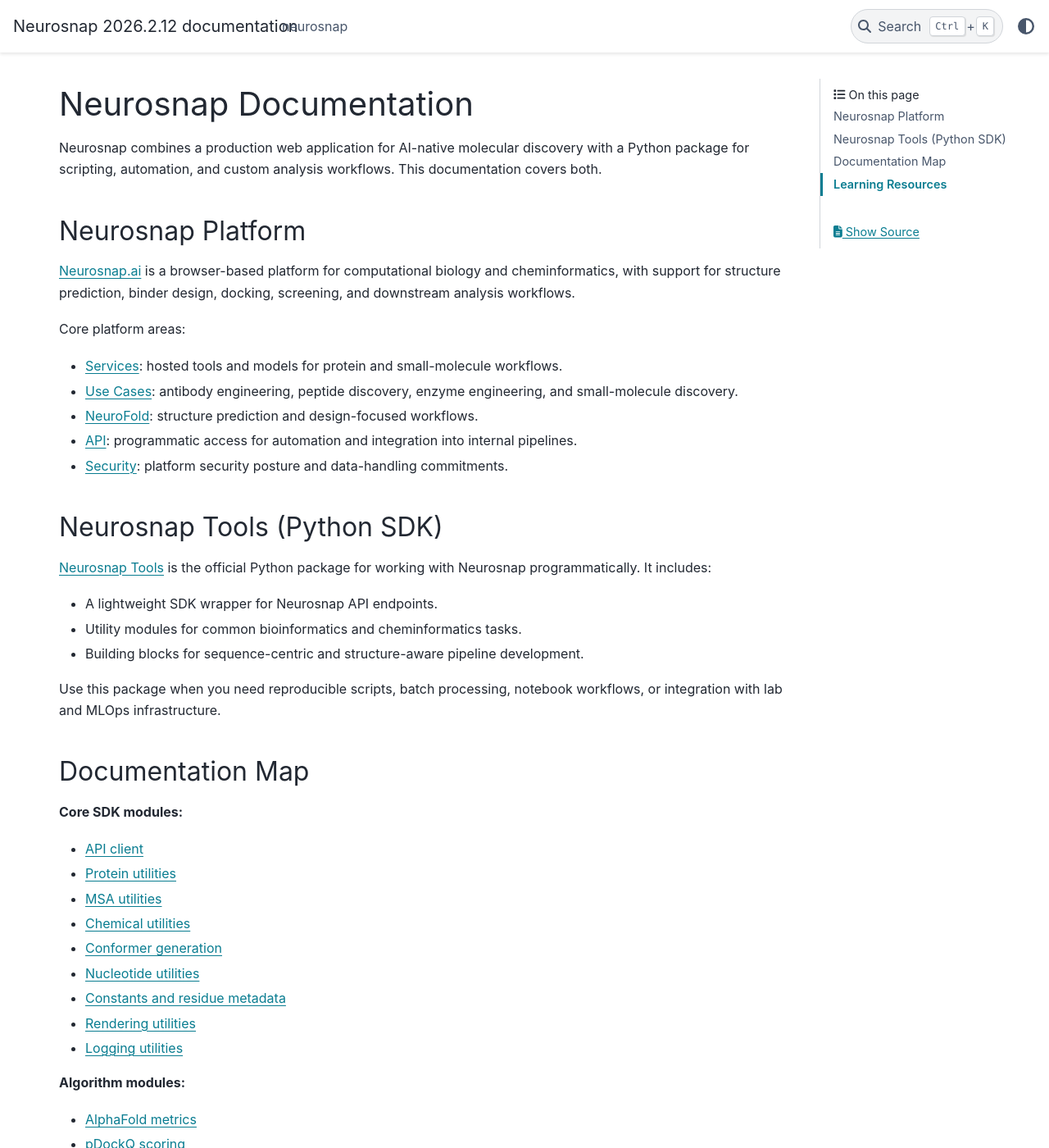
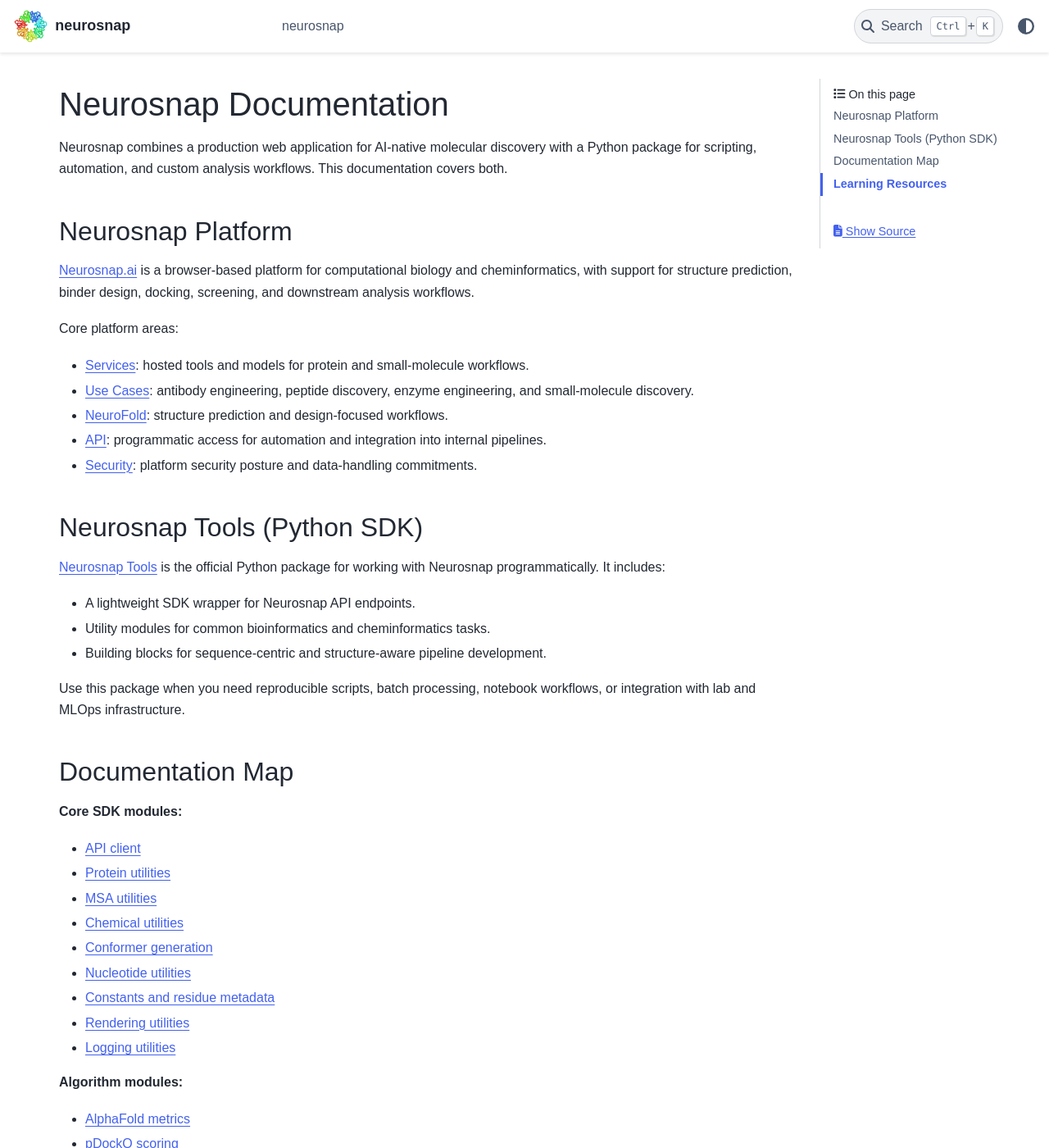
Before and after one commit to NeurosnapInc/neurosnap, a Sphinx documentation site: the page built from docs/source/index.rst, in a window 1280 px wide and 1400 px high. Shown: the whole window at 82% size. Built offline with Sphinx 7.4.7 and the PyData theme 0.15.4, drawn with Linux system fonts in a browser that asks for light colours; pages that are not in the unit, such as notebooks, are missing from menus.

Commit message:
better styling and theming

```diff
--- /dev/null
+++ b/docs/source/_static/custom.css
@@ -0,0 +1,30 @@
+:root,
+[data-bs-theme="light"],
+html[data-theme="light"],
+[data-bs-theme="dark"],
+html[data-theme="dark"] {
+  --bs-font-sans-serif: sans-serif, ui-sans-serif, system-ui, -apple-system, BlinkMacSystemFont, "Segoe UI", Roboto, Oxygen, Ubuntu, Cantarell, "Open Sans", "Helvetica Neue";
+  --bs-body-font-family: var(--bs-font-sans-serif);
+  --pst-font-family-base: var(--bs-font-sans-serif);
+  --pst-font-family-heading: var(--bs-font-sans-serif);
+  --pst-color-primary: #4361EE;
+  --pst-color-link: #4361EE;
+  --bs-primary: #4361EE;
+  --bs-primary-rgb: 67, 97, 238;
+  --bs-link-color: #4361EE;
+  --bs-link-color-rgb: 67, 97, 238;
+}
+
+.navbar-brand.logo .logo__title {
+  font-size: 18px;
+  font-weight: 700;
+}
+
+.navbar-brand.logo {
+  font-size: 18px;
+}
+
+.navbar-brand.logo .logo__image {
+  height: 2.4em;
+  width: 2.4em;
+}
--- a/docs/source/conf.py
+++ b/docs/source/conf.py
@@ -66,4 +66,13 @@ exclude_patterns = []
 
 html_theme = "pydata_sphinx_theme"  # NOTE: Default is "sphinx_rtd_theme"
 html_static_path = ["_static"]
+html_css_files = ["custom.css"]
 html_favicon = "_static/favicon.ico"
+html_logo = "_static/favicon.ico"
+html_theme_options = {
+  "logo": {
+    "text": "neurosnap",
+    "link": "/",
+    "alt_text": "",
+  },
+}
```
